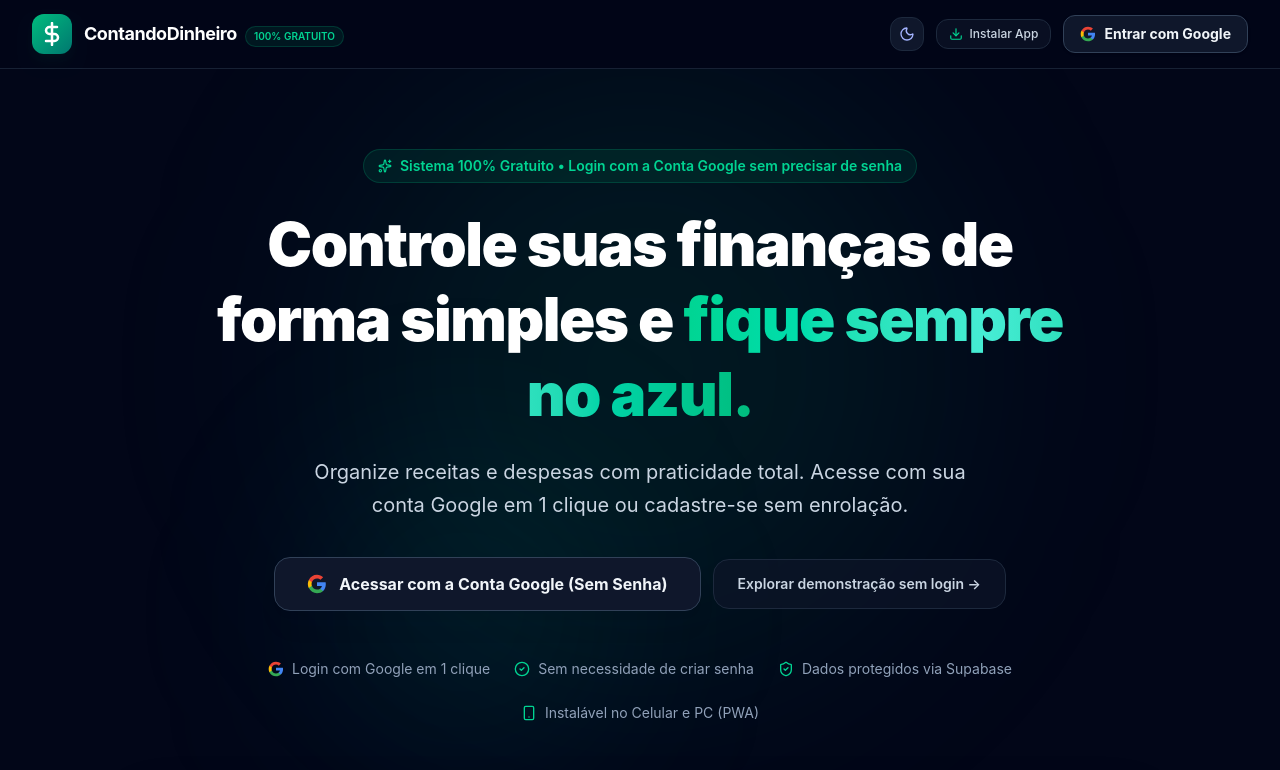
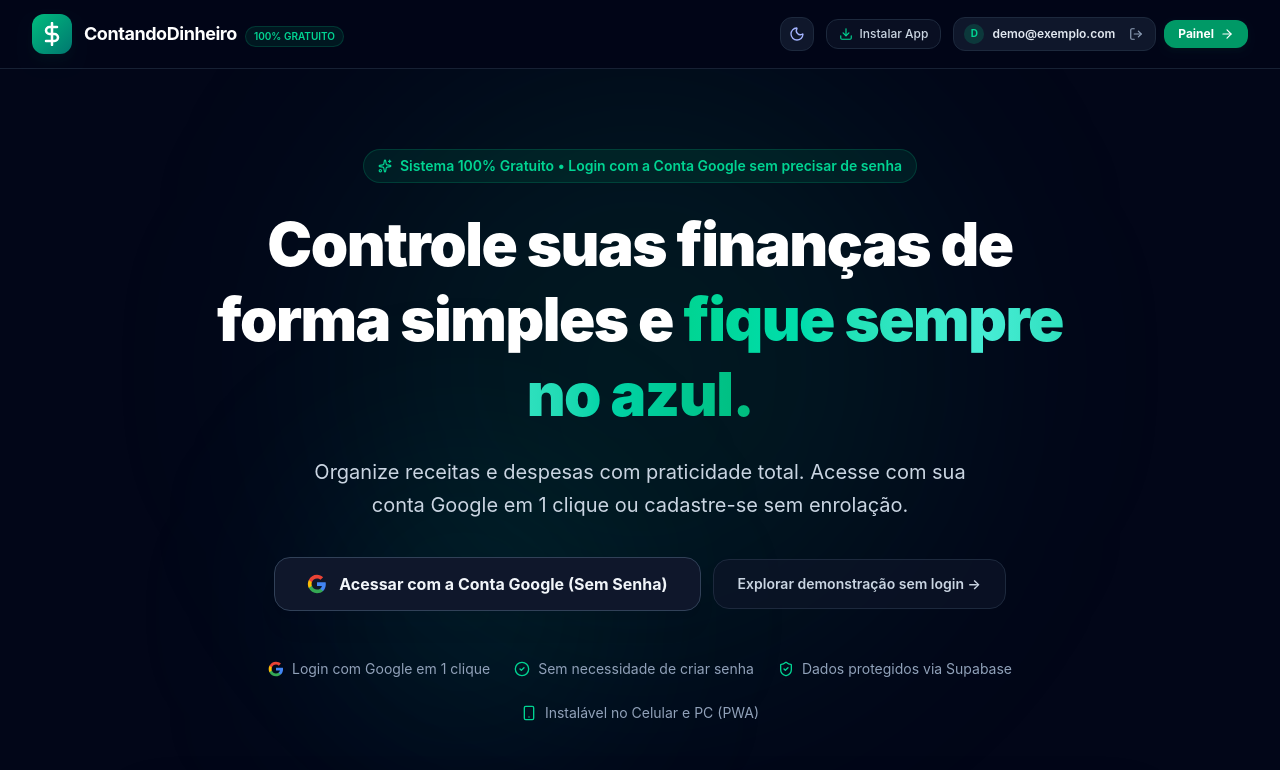
Before and after one commit to jonasnunees/ContandoDinheiro, a React (Vite) app: page / in a window 1280 px wide. Shown: the top 770 px of the page. Built offline with nearby package versions, Linux system fonts and the light colour scheme; no server answers.

Commit message:
feat: add logout functionality to landing page
Update the landing page header to include a logout action for authenticated users and improve the display of the current user profile.

```diff
--- a/src/App.tsx
+++ b/src/App.tsx
@@ -257,7 +257,8 @@
             setIsAuthModalOpen(true);
           }}
           onGoToDashboard={() => setCurrentView('dashboard')}
-          isLoggedIn={Boolean(user && !user.isDemo)}
+          onLogout={handleLogout}
+          isLoggedIn={Boolean(user)}
           userEmail={user?.email}
         />
 
--- a/src/components/LandingPage.tsx
+++ b/src/components/LandingPage.tsx
@@ -12,7 +12,8 @@
   UserPlus,
   Wallet,
   Menu,
-  X
+  X,
+  LogOut
 } from 'lucide-react';
 import { PWAInstallButton } from './PWAInstallButton';
 import { ThemeToggle } from './ThemeToggle';
@@ -21,6 +22,7 @@
   onOpenLogin: () => void;
   onOpenRegister: () => void;
   onGoToDashboard: () => void;
+  onLogout?: () => void;
   isLoggedIn: boolean;
   userEmail?: string;
 }
@@ -29,6 +31,7 @@
   onOpenLogin,
   onOpenRegister,
   onGoToDashboard,
+  onLogout,
   isLoggedIn,
   userEmail,
 }) => {
@@ -63,13 +66,33 @@
             <PWAInstallButton />
 
             {isLoggedIn ? (
+              <div className="flex items-center gap-2">
+                <div className="flex items-center gap-2 bg-slate-100 dark:bg-slate-900 border border-slate-200 dark:border-slate-800 rounded-xl px-2.5 py-1.5 text-xs">
+                  <div className="w-5 h-5 rounded-full bg-emerald-500/20 text-emerald-600 dark:text-emerald-400 flex items-center justify-center font-bold text-[10px]">
+                    {(userEmail || 'U').charAt(0).toUpperCase()}
+                  </div>
+                  <span className="font-semibold text-slate-800 dark:text-slate-200 max-w-[150px] truncate">
+                    {userEmail || 'Usuário'}
+                  </span>
+                  {onLogout && (
+                    <button
+                      onClick={onLogout}
+                      className="text-slate-400 hover:text-rose-500 dark:hover:text-rose-400 p-0.5 ml-1 transition cursor-pointer"
+                      title="Desconectar"
+                    >
+                      <LogOut className="w-3.5 h-3.5" />
+                    </button>
+                  )}
+                </div>
+
                 <button
                   onClick={onGoToDashboard}
-                className="flex items-center gap-2 px-4 py-2 rounded-xl bg-emerald-600 hover:bg-emerald-500 active:scale-95 text-xs sm:text-sm font-bold text-white shadow-lg shadow-emerald-950/20 transition cursor-pointer"
+                  className="flex items-center gap-1.5 px-3.5 py-1.5 rounded-xl bg-emerald-600 hover:bg-emerald-500 active:scale-95 text-xs font-bold text-white shadow-md shadow-emerald-950/20 transition cursor-pointer"
                 >
-                <span>Acessar Painel</span>
-                <ArrowRight className="w-4 h-4" />
+                  <span>Painel</span>
+                  <ArrowRight className="w-3.5 h-3.5" />
                 </button>
+              </div>
             ) : (
               <button
                 onClick={onOpenLogin}
@@ -104,21 +127,40 @@
         {isMobileMenuOpen && (
           <div className="sm:hidden max-w-7xl mx-auto pt-3 pb-2 mt-3 border-t border-slate-200 dark:border-slate-800 space-y-3">
             {isLoggedIn ? (
-              <div className="p-3 rounded-2xl bg-emerald-50 dark:bg-emerald-950/40 border border-emerald-200 dark:border-emerald-800/60 flex items-center justify-between">
-                <div>
-                  <p className="text-xs font-bold text-slate-900 dark:text-white">Conectado</p>
-                  <p className="text-[11px] text-emerald-700 dark:text-emerald-300 truncate max-w-[180px]">{userEmail || 'Sessão ativa'}</p>
+              <div className="p-3 rounded-2xl bg-emerald-50 dark:bg-emerald-950/40 border border-emerald-200 dark:border-emerald-800/60 flex items-center justify-between gap-2">
+                <div className="flex items-center gap-2 min-w-0">
+                  <div className="w-7 h-7 rounded-full bg-emerald-500/20 text-emerald-600 dark:text-emerald-400 flex items-center justify-center font-bold text-xs flex-shrink-0">
+                    {(userEmail || 'U').charAt(0).toUpperCase()}
                   </div>
+                  <div className="min-w-0">
+                    <p className="text-[10px] uppercase tracking-wider font-bold text-emerald-600 dark:text-emerald-400">Logado</p>
+                    <p className="text-xs font-semibold text-slate-800 dark:text-slate-200 truncate">{userEmail || 'Sessão ativa'}</p>
+                  </div>
+                </div>
+                <div className="flex items-center gap-1.5 flex-shrink-0">
+                  {onLogout && (
+                    <button
+                      onClick={() => {
+                        setIsMobileMenuOpen(false);
+                        onLogout();
+                      }}
+                      className="p-1.5 rounded-xl text-slate-400 hover:text-rose-500 transition cursor-pointer"
+                      title="Sair"
+                    >
+                      <LogOut className="w-4 h-4" />
+                    </button>
+                  )}
                   <button
                     onClick={() => {
                       setIsMobileMenuOpen(false);
                       onGoToDashboard();
                     }}
-                  className="flex items-center gap-1.5 px-3 py-2 rounded-xl bg-emerald-600 hover:bg-emerald-500 text-white text-xs font-bold shadow transition cursor-pointer"
+                    className="flex items-center gap-1 px-3 py-1.5 rounded-xl bg-emerald-600 hover:bg-emerald-500 text-white text-xs font-bold shadow transition cursor-pointer"
                   >
                     <span>Painel</span>
                     <ArrowRight className="w-3.5 h-3.5" />
                   </button>
+                </div>
               </div>
             ) : (
               <button
```
Lines whose indentation alone changed are shown as unchanged.
